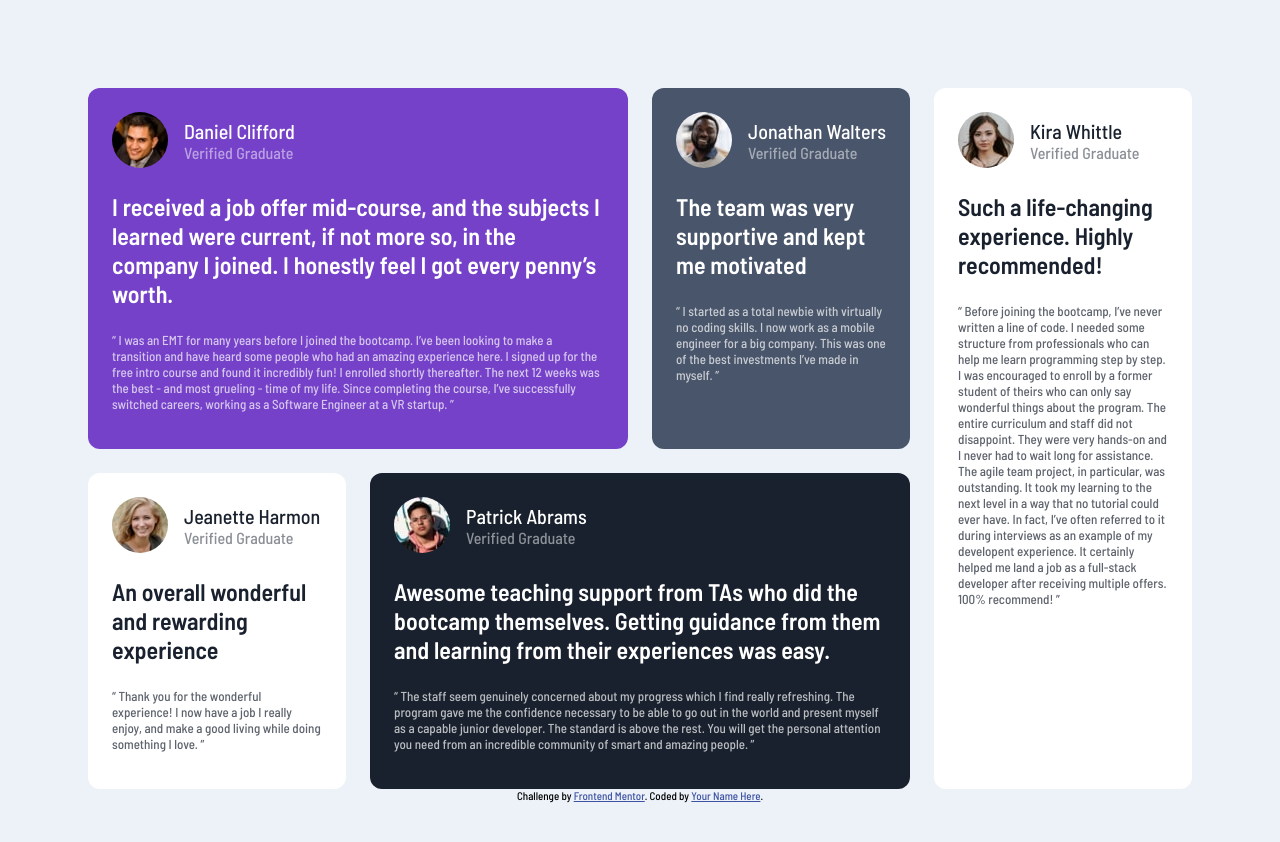
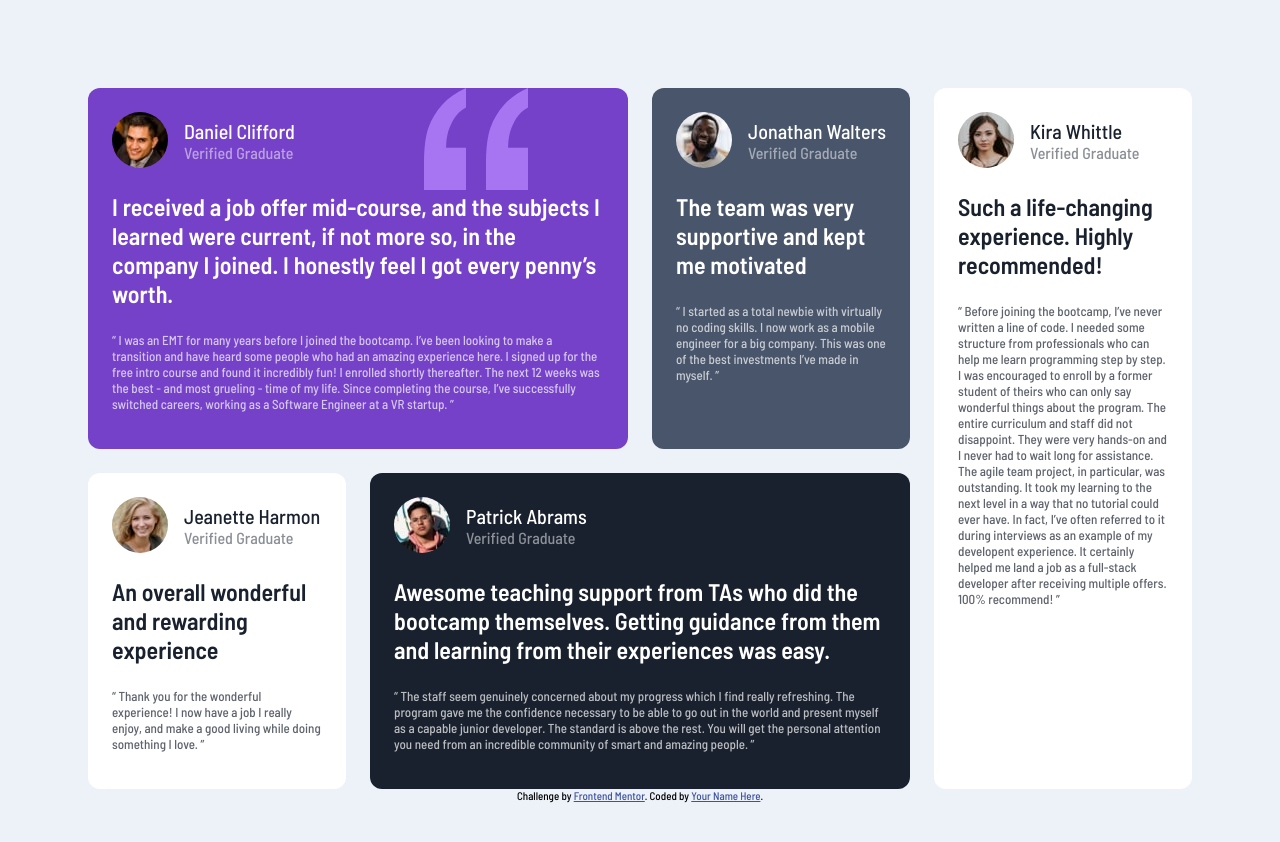
Before and after one commit to KarlHeitmann/fm-testimonials-grid-section-main, a website: page index.html in a window 1280 px wide. Drawn offline with Linux system fonts and the light colour scheme.

Commit message:
quote image put as background in upper right corner

```diff
--- a/sass/main.scss
+++ b/sass/main.scss
@@ -60,6 +60,9 @@
     grid-column: 1 / span 2;
     grid-row: 1 / span 1;
     background-color: var(--color-moderate-violet);
+    background-image: url(../images/bg-pattern-quotation.svg);
+    background-repeat: no-repeat;
+    background-position: right 100px top 0px;
     @include respond(phone) {
       grid-column: 1 / span 1;
       grid-row: 1 / span 1;
```
Also changed, not shown: css/style.css.
